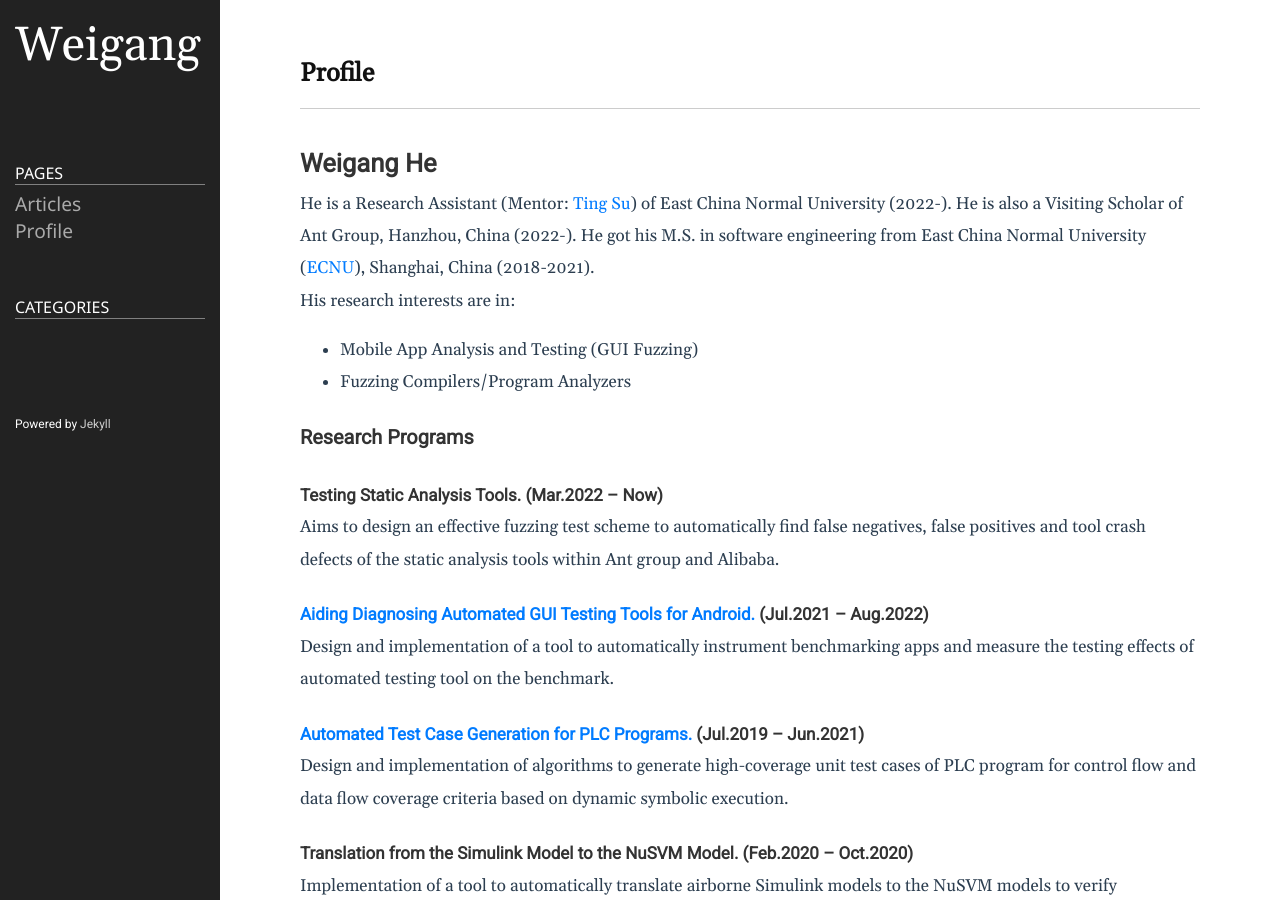
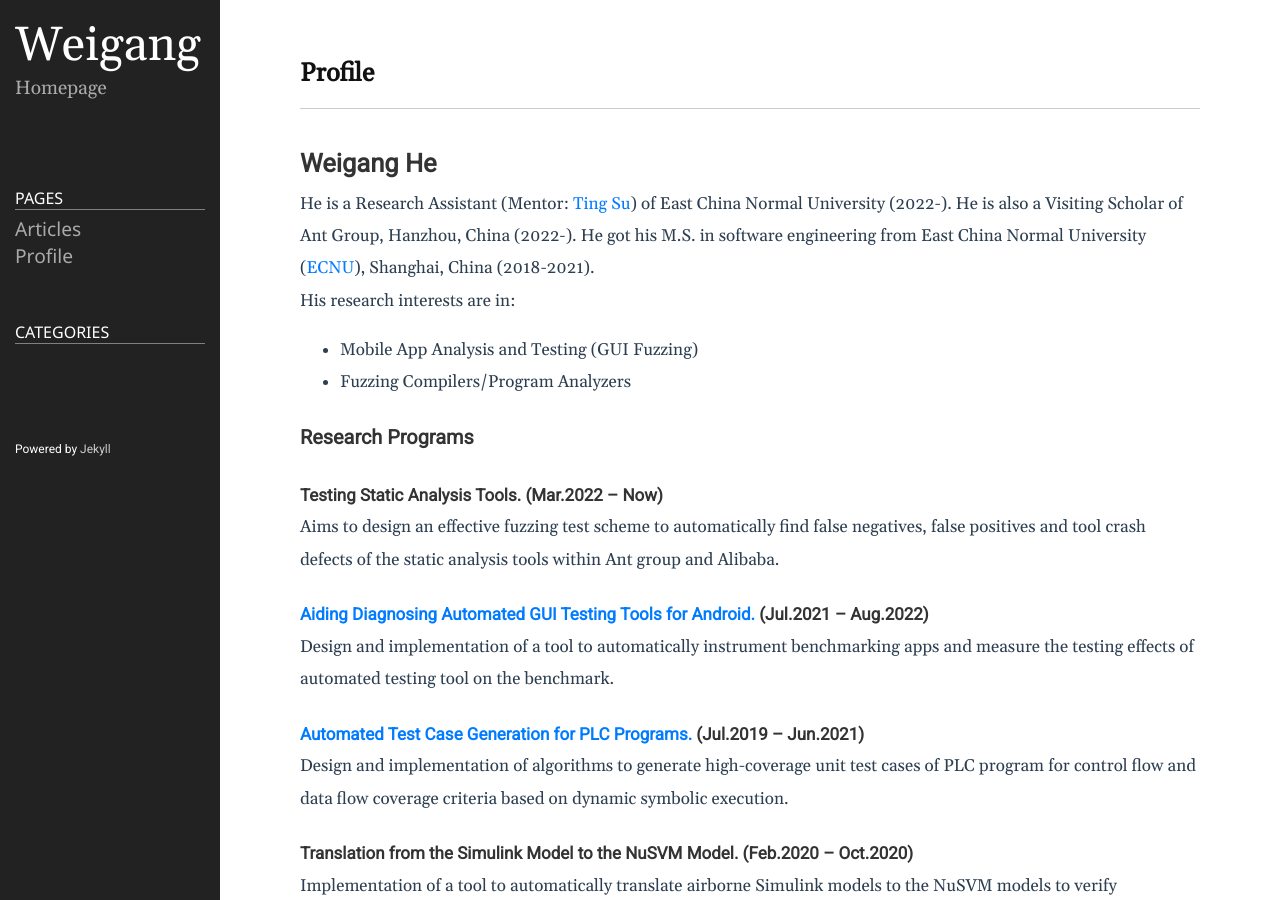
Before and after one commit to Geoffrey1014/geo.github.io, a Jekyll site: the page built from README.md, in a window 1280 px wide and 900 px high. Built offline with Jekyll 4.4.1, drawn with Linux system fonts in a browser that asks for light colours.

```diff
--- a/_config.yml
+++ b/_config.yml
@@ -21,7 +21,7 @@
 title: Weigang
 email: geoffreyhe2@gmail.com
 description: >- # this means to ignore newlines until "baseurl:"
-
+  Homepage
 # baseurl: "/" # the subpath of your site, e.g. /blog
 # url: "http://ejjoo.github.io" # the base hostname & protocol for your site, e.g. http://example.com
 github_username: Geoffrey1014
```
